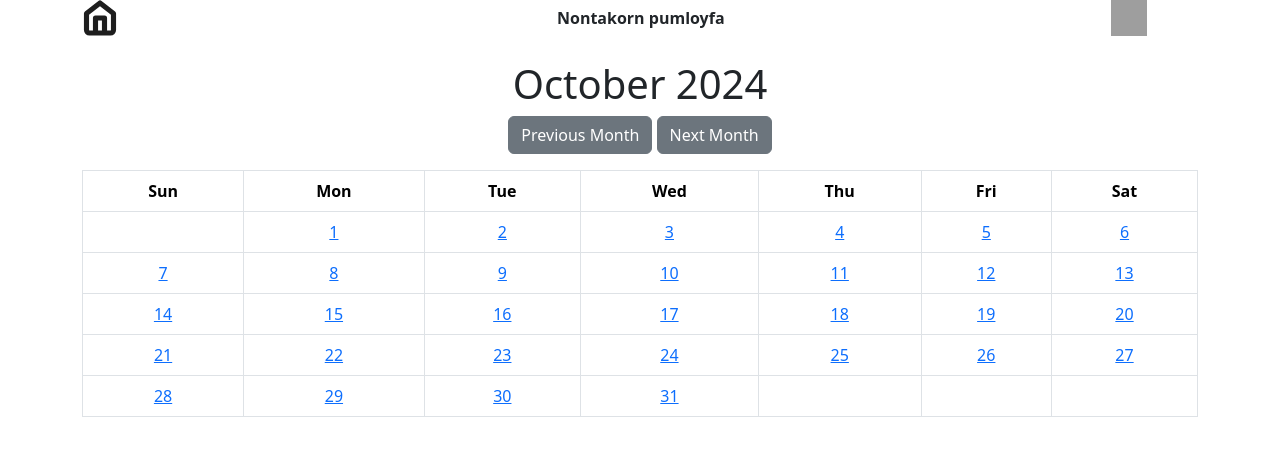
After one commit to Sundance02/Devtool_MEM-MED, a Django app: page /mem_med/calendar/ in a window 1280 px wide. The commit adds this page. Shown: the top 456 px of the page. Run offline with Django 5.2, Linux system fonts and the light colour scheme; data that the repository does not hold is empty; grey boxes are pictures that could not be loaded.

Commit message:
Add Calendar

```diff
--- /dev/null
+++ b/Devtool_Cloud_project/MEM_MED/templates/calendar.html
@@ -0,0 +1,57 @@
+{% extends 'layout.html' %}
+{% block name %}{{ month_name }} {{ year }}{% endblock %}
+
+{% block mycss %}
+<style>
+    td {
+        cursor: pointer;
+    }
+    td:hover {
+        background-color: #f0f0f0;
+    }
+    .highlight {
+        background-color: rgb(192, 230, 255) !important; /* Use !important to ensure it overrides Bootstrap */
+    }
+</style>
+{% endblock %}
+
+{% block content %}
+<div class="container mt-4">
+    <h1 class="text-center">{{ month_name }} {{ year }}</h1>
+    <div class="text-center mb-3">
+        <a class="btn btn-secondary" href="{% url 'calendar' year=prev_year month=prev_month %}">Previous Month</a>
+        <a class="btn btn-secondary" href="{% url 'calendar' year=next_year month=next_month %}">Next Month</a>
+    </div>
+    <table class="table table-bordered text-center">
+        <thead>
+            <tr>
+                <th scope="col">Sun</th>
+                <th scope="col">Mon</th>
+                <th scope="col">Tue</th>
+                <th scope="col">Wed</th>
+                <th scope="col">Thu</th>
+                <th scope="col">Fri</th>
+                <th scope="col">Sat</th>
+            </tr>
+        </thead>
+        <tbody>
+            {% for week in month_days %}
+            <tr>
+                {% for day in week %}
+                <td class="{% if day in log_dates %}highlight{% endif %}">
+                    {% if day != 0 %}
+                    <a href="{% url 'day_view' year=year month=month day=day %}">{{ day }}</a>
+                    {% else %}
+                    &nbsp;
+                    {% endif %}
+                </td>
+                {% endfor %}
+            </tr>
+            {% endfor %}
+        </tbody>
+    </table>
+</div>
+{% endblock %}
+
+{% block script %}
+{% endblock %}
--- a/Devtool_Cloud_project/MEM_MED/templates/header.html
+++ b/Devtool_Cloud_project/MEM_MED/templates/header.html
@@ -1,19 +1,50 @@
+{% load static %}
 <!DOCTYPE html>
 <html lang="en">
 
 <head>
     <meta charset="UTF-8">
     <meta name="viewport" content="width=device-width, initial-scale=1.0">
+
+    <link href="https://cdn.jsdelivr.net/npm/bootstrap@5.3.3/dist/css/bootstrap.min.css" rel="stylesheet" integrity="sha384-QWTKZyjpPEjISv5WaRU9OFeRpok6YctnYmDr5pNlyT2bRjXh0JMhjY6hW+ALEwIH" crossorigin="anonymous">
+	<script src="https://cdn.jsdelivr.net/npm/bootstrap@5.3.3/dist/js/bootstrap.bundle.min.js" integrity="sha384-YvpcrYf0tY3lHB60NNkmXc5s9fDVZLESaAA55NDzOxhy9GkcIdslK1eN7N6jIeHz" crossorigin="anonymous"></script>
+
+	<link rel="stylesheet" href="{% static 'css/header.css' %}">
+
+	<link rel="preconnect" href="https://fonts.googleapis.com">
+	<link rel="preconnect" href="https://fonts.gstatic.com" crossorigin>
+	<link href="https://fonts.googleapis.com/css2?family=Mitr:wght@200;300;400;500;600;700&family=Nunito:ital,wght@0,200..1000;1,200..1000&display=swap" rel="stylesheet">
+
     <title>Header</title>
 </head>
 
 <body>
+    <nav id="navbackgroundcolor">
+        <div class="container">
+            <div class="row align-items-center">
+                <div class="col-2" id="homelogo">
+                    <a class="navbar-brand">
+                        <svg width="36" height="36" viewBox="0 0 28 28" fill="none" xmlns="http://www.w3.org/2000/svg">
+                            <path d="M10.5 25.6667V14H17.5V25.6667M3.5 10.5L14 2.33333L24.5 10.5V23.3333C24.5 23.9522 24.2542 24.5457 23.8166 24.9832C23.379 25.4208 22.7855 25.6667 22.1667 25.6667H5.83333C5.21449 25.6667 4.621 25.4208 4.18342 24.9832C3.74583 24.5457 3.5 23.9522 3.5 23.3333V10.5Z" stroke="#1E1E1E" stroke-width="4" stroke-linecap="round" stroke-linejoin="round"/>
+                        </svg>
+                    </a>
+                </div>
+                <div class="col-3" >
 
-
-
-    <div><h1>headerเองจ้า</h1></div>
-
-
+                </div>
+                <div class="col-7">
+                    <div class="row align-items-center">
+                        <div class="col-10" id="usernameprofile">
+                            <b>Nontakorn pumloyfa</b>
+                        </div>
+                        <div class="col-2" id="pictureprofilediv">
+                            <img src="https://comicvine.gamespot.com/a/uploads/scale_medium/6/62058/1225416-1369424_picture_1.png" width="36" height="36" id="pictureprofile">
+                        </div>
+                    </div>
+                </div>
+            </div>
+        </div>
+    </nav>
 </body>
 
 
--- a/Devtool_Cloud_project/MEM_MED/templates/layout.html
+++ b/Devtool_Cloud_project/MEM_MED/templates/layout.html
@@ -1,7 +1,7 @@
 <!DOCTYPE html>
 <html lang="en">
 <head>
-    <meta charset="UTF-8">
+	<meta charset="UTF-8">
     <meta name="viewport" content="width=device-width, initial-scale=1.0">
     <title>{% block name %} ตั้งชื่อด้วยไอน้อง {% endblock %}</title>
     <link href="https://cdn.jsdelivr.net/npm/bootstrap@5.2.3/dist/css/bootstrap.min.css" rel="stylesheet" integrity="sha384-rbsA2VBKQhggwzxH7pPCaAqO46MgnOM80zW1RWuH61DGLwZJEdK2Kadq2F9CUG65" crossorigin="anonymous">
--- a/Devtool_Cloud_project/MEM_MED/urls.py
+++ b/Devtool_Cloud_project/MEM_MED/urls.py
@@ -5,4 +5,7 @@ from MEM_MED import views
 urlpatterns = [
 
     path("medicine/", views.daily_medicine_detail.as_view(), name="show_course"),
+    path("calendar/", views.calendar.as_view(), name="calendar"),
+    path("calendar/<int:year>/<int:month>/", views.calendar.as_view(), name="calendar"),
+    path('day/<int:year>/<int:month>/<int:day>/', views.day_view, name='day_view'),  # You'll need to create this view
 ]
--- a/Devtool_Cloud_project/MEM_MED/views.py
+++ b/Devtool_Cloud_project/MEM_MED/views.py
@@ -6,8 +6,66 @@ from .models import *
 from django.http import JsonResponse
 from django.http import HttpResponse
 from django.views import View
+from calendar import HTMLCalendar
+from datetime import datetime
+from django.shortcuts import render
+import calendar as cale
 
 class daily_medicine_detail(View):
+
     def get(self, request):
+        return render(request, 'dailymedicinedetail.html', {"form":1, "teacher":2})
 
-        return render(request, 'dailymedicinedetail.html', {"form":1, "teacher":2})
+
+class calendar(View):
+
+    def get(self, request, year=None, month=None):
+        log = MedicationLog.objects.all()
+
+    # Get current date if year and month are not provided
+        if year is None or month is None:
+            now = datetime.now()
+            year = now.year
+            month = now.month
+        else:
+            year = int(year)
+            month = int(month)
+
+        # Create a calendar object
+        cal = cale.Calendar()
+        month_days = cal.monthdayscalendar(year, month)
+
+        # Get all the log dates for the current month
+        log_dates = {log.date_taken.day for log in log if log.date_taken.year == year and log.date_taken.month == month}  # Adjust 'log.date' according to your model's field name
+
+        # Previous month
+        if month == 1:
+            prev_month = 12
+            prev_year = year - 1
+        else:
+            prev_month = month - 1
+            prev_year = year
+
+        # Next month
+        if month == 12:
+            next_month = 1
+            next_year = year + 1
+        else:
+            next_month = month + 1
+            next_year = year
+
+        # Pass data to the template
+        return render(request, 'calendar.html', {
+            'month_days': month_days,
+            'year': year,
+            'month': month,
+            'month_name': cale.month_name[month],
+            'prev_year': prev_year,
+            'prev_month': prev_month,
+            'next_year': next_year,
+            'next_month': next_month,
+            'log_dates': log_dates,  # Pass the log dates to the template
+        })
+
+def day_view(request, year, month, day):
+    return HttpResponse(f"You clicked on {day}/{month}/{year}")
```
Also changed, not shown: Devtool_Cloud_project/Devtool_Cloud_project/settings.py (+7 -3 lines), Devtool_Cloud_project/MEM_MED/migrations/0001_initial.py (added).
